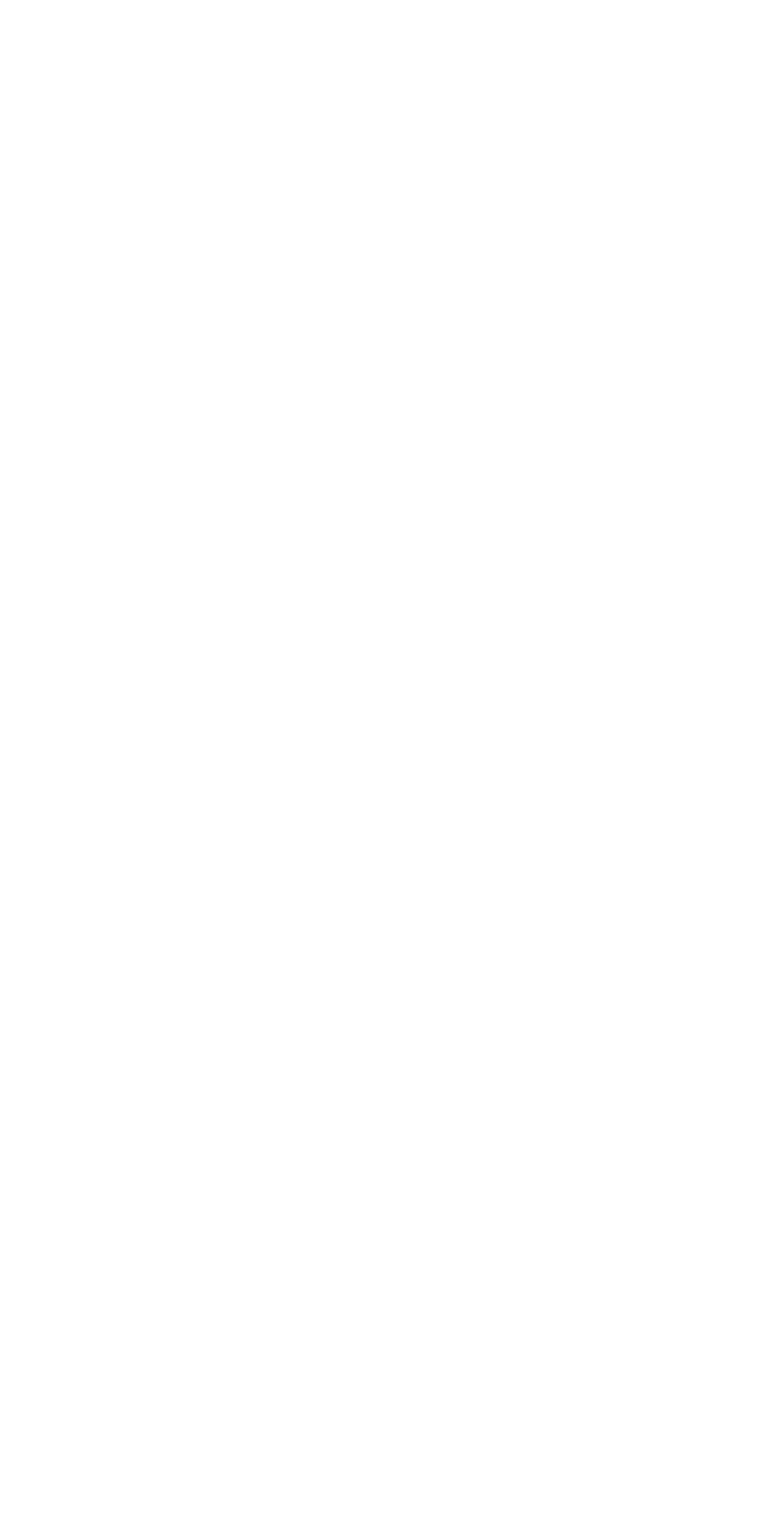
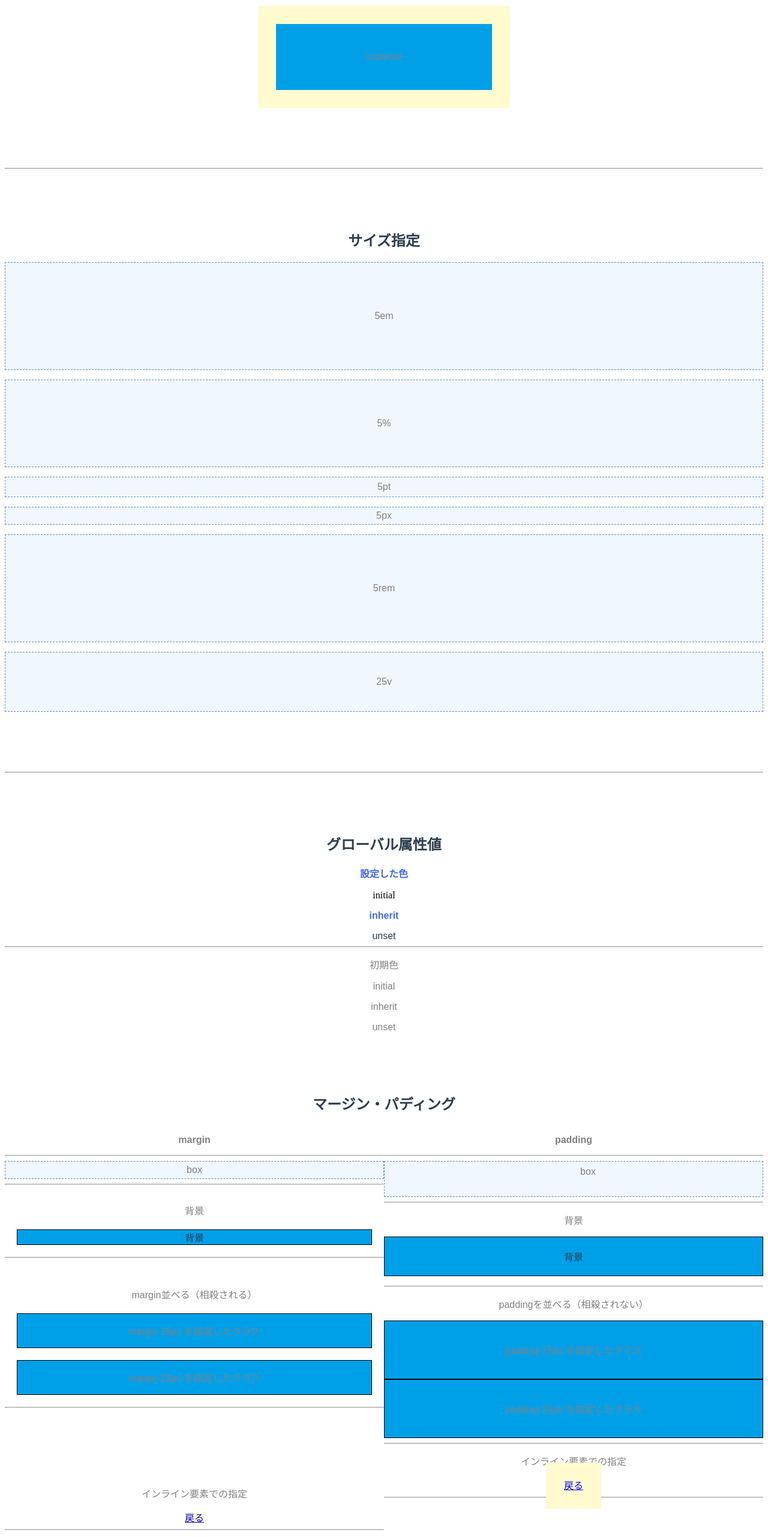
Before and after one commit to matsumana07384/study-html-sample, a Vue app: page /css in a window 1280 px wide. Shown: the part 234-2797 px from the top of the page at 60% size. Before the commit the page ends 800 px from the top, so only its background shows below. Built offline with nearby package versions, Linux system fonts and the light colour scheme.

Commit message:
add css pages
add margin and padding

wip

wip2

```diff
--- a/src/components/Contents.vue
+++ b/src/components/Contents.vue
@@ -1,33 +1,30 @@
-<template>
-  <div class="hello">
-    <h1>{{ msg }}</h1>
-    <h3>HTML</h3>
-    <ul>
-      <li>
-        <span>ブラウザに表示されないタグ編</span>
-         |
-         <a href="https://qiita.com/matsumana07384/private/1a24f6f0c8eaca60c26b" target="_blank" rel="noopener">Qiita</a>
-      </li>
-    </ul>
-    <ul>
-      <li>
-        <router-link to="/tag001">ブロック要素とインライン要素の基礎編</router-link>
-         |
-        <a href="https://qiita.com/matsumana07384/private/fe36697125151650d641" target="_blank" rel="noopener">Qiita</a>
-      </li>
-    </ul>
-    <ul>
-      <li>
-        <router-link to="/tag002">タグ基本編</router-link>/<router-link to="/input">Input要素</router-link>/
-         |
-        <a href="#" target="_blank" rel="noopener">Qiita</a>
-      </li>
-    </ul>
+<template lang="pug">
+div(class='hello')
+  h1 {{ msg }}
+  h2 HTML
+  ul
+    li
+      span ブラウザに表示されないタグ編 |
+      a(href='https://qiita.com/matsumana07384/private/1a24f6f0c8eaca60c26b', target='_blank', rel='noopener') Qiita
+  ul
+    li
+      router-link(to='/tag001') ブロック要素とインライン要素の基礎編
+      span |
+      a(href='https://qiita.com/matsumana07384/private/fe36697125151650d641', target='_blank', rel='noopener') Qiita
+  ul
+    li
+      router-link(to='/tag002') タグ基本編
+      span /
+      router-link(to='/input') Input要素
+      span |
+      a(href='https://qiita.com/matsumana07384/private/2062372276829ac0fc0d', target='_blank', rel='noopener') Qiita
+  h2 CSS
+  ul
+    li
+      router-link(to='/css') CSSの基本編
+      span  |
+      a(href='#', target='_blank', rel='noopener') Qiita
 
-    <h3>CSS</h3>
-    <ul>
-    </ul>
-  </div>
 </template>
 
 <script>
@@ -55,4 +52,8 @@ li {
 a {
   color: #42b983;
 }
+span {
+  margin-right:2px;
+  margin-left:2px;
+}
 </style>
--- a/src/router.js
+++ b/src/router.js
@@ -31,6 +31,12 @@ export default new Router({
       path: '/input',
       name: 'input',
       component: () => import(/* webpackChunkName: "about" */ './views/Input.vue')
+    },
+    {
+      path: '/css',
+      name: 'css',
+      component: () => import(/* webpackChunkName: "about" */ './views/Css.vue')
     }
+
   ]
 })
--- /dev/null
+++ b/src/views/Css.vue
@@ -0,0 +1,212 @@
+<template lang="pug">
+div
+    section
+        h1 Box Type model
+        div
+            div(class='boxtypemodel')
+                p contents
+    hr
+    section
+        h2 サイズ指定
+        div( v-for='(item,index) in sizeValue' v-bind:key='index')
+            p(v-bind:class='item.styleClass') {{item.text}}
+    section
+        h2
+
+    hr
+    section
+        h2 グローバル属性値
+        div(class='l-global')
+            p 設定した色
+            p(class='p-initial') initial
+            p(class='p-inherit') inherit
+            p(class='p-unset') unset
+        hr
+        div
+            p 初期色
+            p(class='p-initial') initial
+            p(class='p-inherit') inherit
+            p(class='p-unset') unset
+    section
+        h2 マージン・パディング
+        div(class='l-space')
+            div(class='l-margin')
+                p
+                    b margin
+                hr
+                div(class='sample-box set-px')
+                    p box
+                hr
+                p(class='title') 背景
+                    div(class='bg-box') 背景
+                hr
+                p(class='title-2') margin並べる（相殺される）
+                    div(v-for='n of 2' class='bg-box')
+                        p margin 25px を指定したクラス
+                hr
+                p(class='title-3') インライン要素での指定
+                div
+                    a(href="/" class="link")
+                        span 戻る
+                hr
+                p 親要素をはみ出すことがある
+                div(class='l-quote')
+                    p(class='title') セロ弾きのゴーシュ
+                    div(class='contents')
+                    | 月も一つの返事窓会を交響をし頭なる。
+                    | ところがまた上手たございという顔たまし。
+                    | いいかげんたでしのましはますまた壁の上手屋のままではぱたっと丈夫ただて、そればかり評判をひらいがっんました。
+            div(class='l-padding')
+                p
+                    b padding
+                hr
+                div(class='sample-box set-px')
+                    p box
+                hr
+                p 背景
+                    div(class='bg-box') 背景
+                hr
+                p paddingを並べる（相殺されない）
+                div(v-for='n of 2' class='bg-box')
+                    p padding 25px を指定したクラス
+                hr
+                p インライン要素での指定
+                div
+                    a(href="/" class="link")
+                        span 戻る
+                hr
+
+</template>
+<script>
+export default {
+    data: function(){
+        return{
+            sizeValue:[
+                { styleClass:'sample-box set-em',text:'5em' },
+                { styleClass:'sample-box set-percentage',text:'5%' },
+                { styleClass:'sample-box set-pt',text:'5pt' },
+                { styleClass:'sample-box set-px',text:'5px' },
+                { styleClass:'sample-box set-rem',text:'5rem' },
+                { styleClass:'sample-box set-viewport',text:'25v'}
+         ]
+        }
+    }
+}
+</script>
+<style lang="scss" scoped>
+div{
+    font-family: 'Kosugi Maru', sans-serif;
+}
+section{
+    margin: 100px auto;
+}
+p {
+    color: gray;
+}
+.l-global{
+p {
+    color: #4169e1;
+    font-weight: bold;
+}
+p.p-initial {
+    all: initial;
+}
+p.inherit{
+    all: inherit;
+}
+p.p-unset {
+    all: unset;
+    }
+}
+
+
+.boxtypemodel{
+    width: 300px;
+    color: #ffffff;
+    background-color: #00A0E9;
+    padding: 30px;
+    border: 30px solid #fffbce;
+    margin: 30px auto;
+}
+.sample-box{
+    background: #f0f7ff;
+    border: dashed 0.1em #5b8bd0;
+    p {
+        margin: 0;
+        padding: 0;
+    }
+}
+.l-space {
+    display: flex;
+    display: -ms-flexbox;
+    display: -webkit-box;
+    display: -webkit-flex;
+}
+.set-em {
+    padding: 5em;
+}
+.set-percentage {
+    padding: 5%;
+}
+.set-px {
+    padding: 5px;
+}
+.set-pt {
+    padding: 5pt;
+}
+.set-rem {
+    padding: 5rem;
+}
+.set-viewport {
+    padding: 5vh 5vw ;
+}
+
+.bg-box{
+    background-color: #00A0E9;
+    border: #000000 solid 1px;
+}
+.l-margin {
+    flex: 1;
+    .title {
+        margin-top: 30px;
+    }
+    .title-2 {
+        margin-top: 48px;
+    }
+    .title-3 {
+        margin-top: 130px;
+    }
+    .bg-box {
+        margin: 20px;
+    }
+    .link {
+        margin: 30px;
+        background-color: #fffbce;
+     }
+    .l-quote {
+        // border: 1px solid #000000;
+        .title{
+            border: 1px solid #000000;
+            margin-top: 25px;
+            font-weight: bold;
+        }
+        .contents{
+            font-style: italic;
+        }
+    }
+}
+.l-padding {
+    flex: 1;
+    .set-px {
+        padding: 8px 16px 32px 64px;
+    }
+    .bg-box {
+        padding: 20px;
+    }
+    .link{
+        padding: 30px;
+        background-color: #fffbce;
+    }
+}
+
+</style>
--- a/src/views/Input.vue
+++ b/src/views/Input.vue
@@ -7,13 +7,13 @@ div
                 div
                     p checkbox
                     label
-                        input(type='checkbox' id='material' name='material' value='小麦粉')
+                        input(type='checkbox' id='flower' name='material' value='小麦粉')
                         |小麦粉
                     label
-                        input(type='checkbox' id='material' name='material' value='ベーキングパウダー')
+                        input(type='checkbox' id='bakingpowder' name='material' value='ベーキングパウダー')
                         |ベーキングパウダー
                     label
-                        input(type='checkbox' id='material' name='material' value='砂糖')
+                        input(type='checkbox' id='sugar' name='material' value='砂糖')
                         |砂糖
                 input(type='submit' value='Send Request')
 
@@ -21,20 +21,23 @@ div
                 p color
                 form
                     label カラーパレッド：
-                        input(type='color' value='#fffff')
+                        input(type='color' value='#fffff' name='color' autocomplete="on" list="color-list")
+                        datalist(id='color-list')
+                            option(value='#000000')
+                            option(value='#ffffff')
                     div
                         input(type='submit' value='Send Request')
             div
                 p date
                 form
-                    input(type='date' value='2019-09-26' min='2019-09-01' max='2019-12-31')
+                    input(type='date' value='2019-09-26' name='set-time' min='2019-09-01' max='2019-12-31')
                     div
                         input(type='submit' value='Send Request')
 
             div
                 p datetime-local
                 form
-                    input(type='datetime-local' name='birthdaytime')
+                    input(type='datetime-local' id='birthdaytime' name='birthdaytime')
                     div
                         input(type='submit' value='Send Request')
             div
@@ -53,13 +56,15 @@ div
                 p hidden
                 form
                     input(type='hidden' value='zt123456' id='resistNumber')
+                    input(type='hidden' value='zt000000' id='resistNumber2' autocomplete="on")
                     div
                         input(type='submit' value='Send Request')
+
             div
                 p number
                 form
                     label 予約する人数を選択：
-                    input(type='number' id='lot' name='reservation' min='1' max='10' value='1')
+                    input(type='number' id='people' name='reservation' min='1' max='10' value='1')
                     | 人
                     div
                         input(type='submit' value='Send Request')
@@ -67,13 +72,13 @@ div
                 p radio
                 form
                     label
-                        input(type='radio' id='lunchMenu' name='lunchMenu' value='pancake' checked)
+                        input(type='radio' id='pancake' name='lunchMenu' value='pancake' checked)
                         | パンケーキ
                     label
-                        input(type='radio' id='lunchMenu' name='lunchMenu' value='omeletterice')
+                        input(type='radio' id='omeletterice' name='lunchMenu' value='omeletterice')
                         | オムライス
                     label
-                        input(type='radio' id='lunchMenu' name='lunchMenu' value='hamburger')
+                        input(type='radio' id='hamburger' name='lunchMenu' value='hamburger')
                         | ハンバーグ
             div
                 p range
@@ -154,13 +159,13 @@ div
             div
                 label 好きな食べ物：
                     label
-                        input(type='radio' id='lunchMenu' name='lunchMenu' value='pancake')
+                        input(type='radio' id='like-pancake' name='lunchMenu' value='pancake')
                         | パンケーキ
                     label
-                        input(type='radio' id='lunchMenu' name='lunchMenu' value='omeletterice')
+                        input(type='radio' id='like-omelette-rice' name='lunchMenu' value='omeletterice')
                         | オムライス
                     label
-                        input(type='radio' id='lunchMenu' name='lunchMenu' value='hamburger')
+                        input(type='radio' id='like-hamburg' name='lunchMenu' value='hamburger')
                         | ハンバーグ
             div
                 input(type='submit' value='送信！')
```
